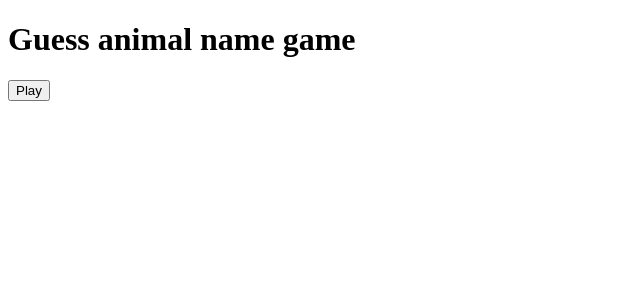
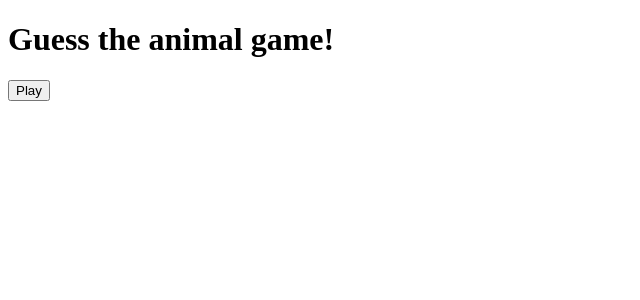
Before and after one commit to AlumnoMA/JuegoDeAnimales_React_2023, a React (Create React App) app: page / in a window 1280 px wide. Shown: the top 300 px of the page, without its empty margins (0-640 px from the left). Built offline with nearby package versions, Linux system fonts and the light colour scheme.

Commit message:
Update Start.jsx

```diff
--- a/src/components/Start.jsx
+++ b/src/components/Start.jsx
@@ -11,7 +11,7 @@ function Start() {
     if (!mostrarJuego) {
         return (
             <div>
-                <h1>Guess animal name game</h1>
+                <h1>Guess the animal game!</h1>
                 <button onClick={playGame}>Play</button>
             </div>
         );
```
